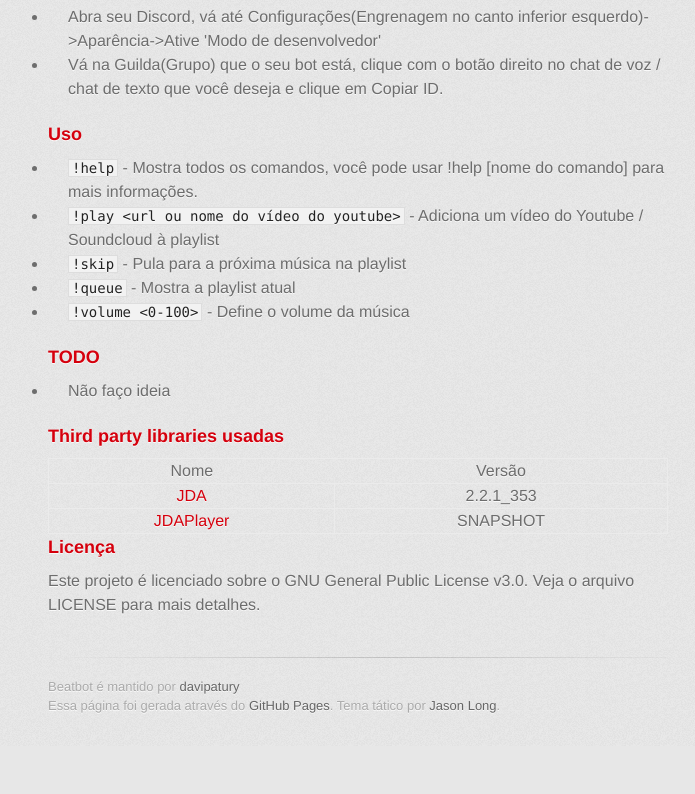
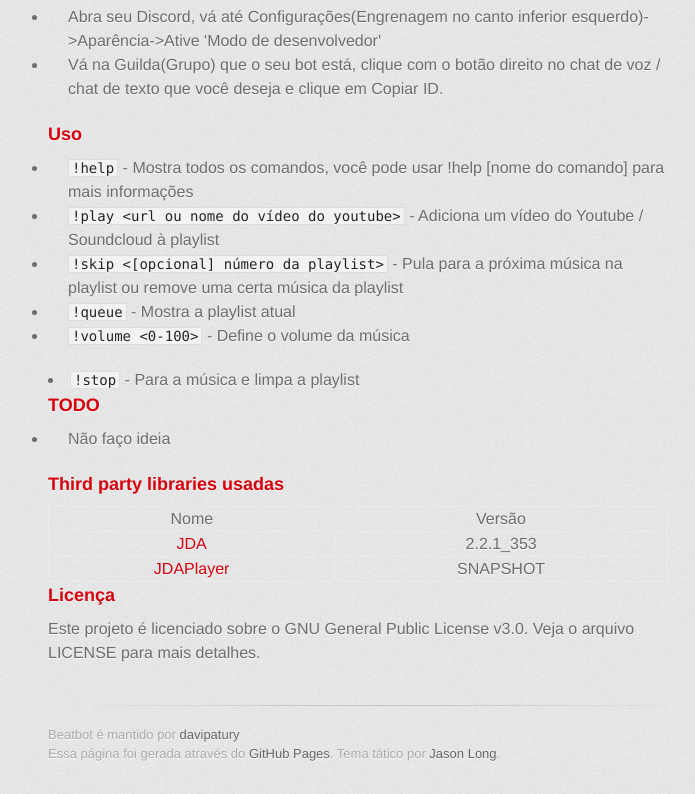
Before and after one commit to davipatury/BeatBot, a plain HTML site: page index.html in a window 1280 px wide. Shown: the part 1062-1856 px from the top of the page, without its empty margins (282-977 px from the left). Before the commit the page ends 1808 px from the top, so only its background shows below. Drawn offline with Linux system fonts and the light colour scheme; a web font is replaced by a local one.

Commit message:
Updates!

```diff
--- a/index.html
+++ b/index.html
@@ -96,15 +96,18 @@
 
 <ul>
 <li>
-<code>!help</code> - Mostra todos os comandos, você pode usar !help [nome do comando] para mais informações.</li>
+<code>!help</code> - Mostra todos os comandos, você pode usar !help [nome do comando] para mais informações</li>
 <li>
 <code>!play &lt;url ou nome do vídeo do youtube&gt;</code> - Adiciona um vídeo do Youtube / Soundcloud à playlist</li>
 <li>
-<code>!skip</code> - Pula para a próxima música na playlist</li>
+<code>!skip &lt;[opcional] número da playlist&gt;</code> - Pula para a próxima música na playlist ou remove uma certa música da playlist</li>
 <li>
 <code>!queue</code> - Mostra a playlist atual</li>
 <li>
 <code>!volume &lt;0-100&gt;</code> - Define o volume da música</li>
+</ul>
+<li>
+<code>!stop</code> - Para a música e limpa a playlist</li>
 </ul>
 
 <h3>
```
